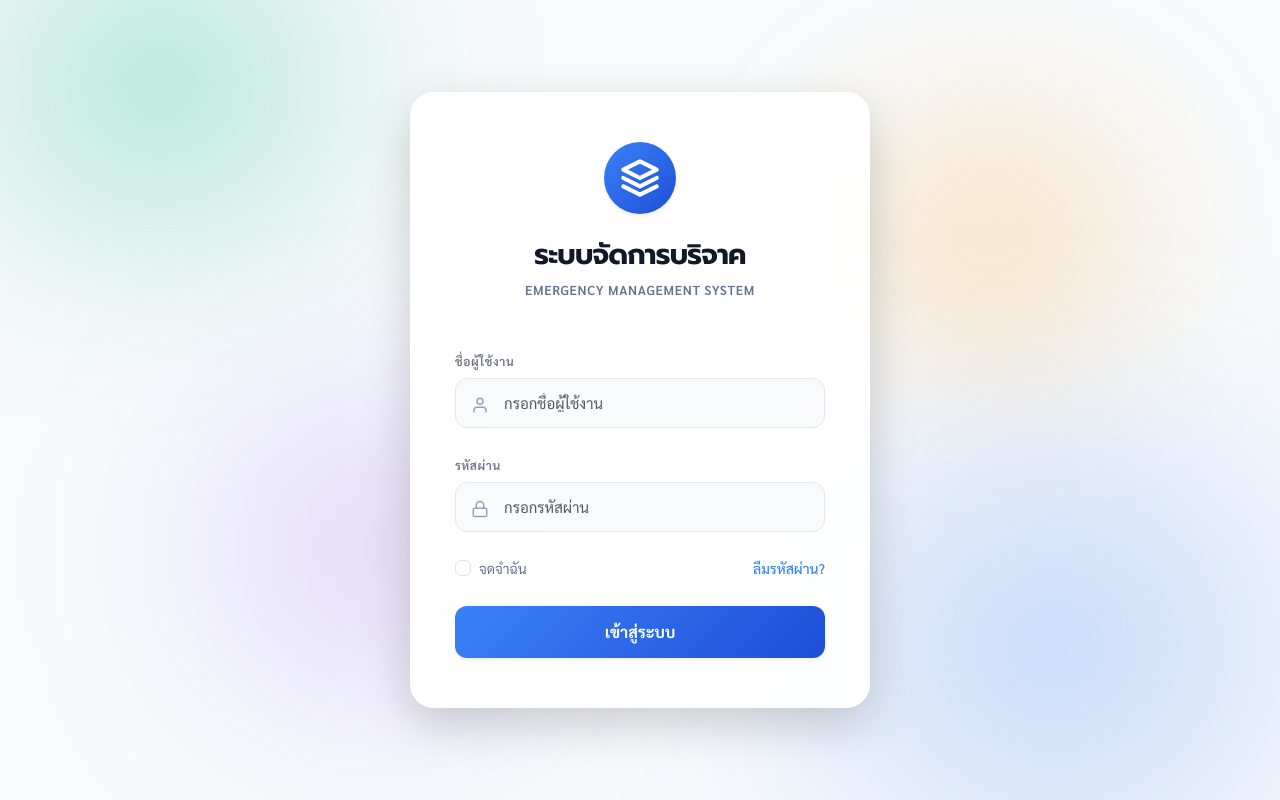
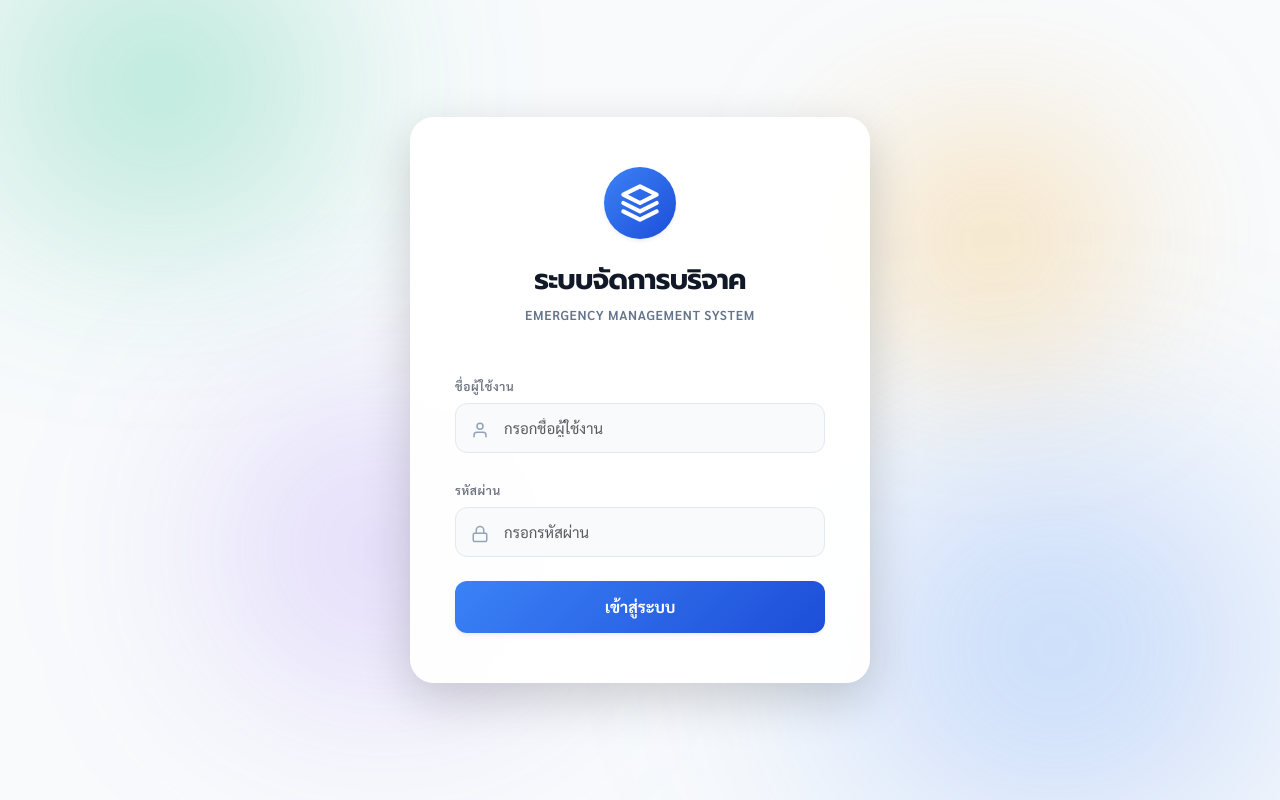
Before and after one commit to SSmikey/ems-donation, a Next.js app: page / in a window 1280 px wide. Built offline with nearby package versions, Linux system fonts and the light colour scheme.

Commit message:
del remember me on login

```diff
--- a/src/app/page.tsx
+++ b/src/app/page.tsx
@@ -209,24 +209,6 @@ export default function LoginPage() {
             </div>
           </div>
 
-          {/* Remember Me */}
-          <div className="mb-4 d-flex justify-content-between align-items-center">
-            <div className="form-check">
-              <input
-                className="form-check-input"
-                type="checkbox"
-                id="rememberMe"
-                checked={rememberMe}
-                onChange={(e) => setRememberMe(e.target.checked)}
-                style={{ borderRadius: '6px', cursor: 'pointer' }}
-              />
-              <label className="form-check-label" htmlFor="rememberMe" style={{ color: '#64748b', fontSize: '14px', cursor: 'pointer' }}>
-                จดจำฉัน
-              </label>
-            </div>
-            <a href="#" className="text-decoration-none" style={{ fontSize: '14px', color: '#3b82f6', fontWeight: 500 }}>ลืมรหัสผ่าน?</a>
-          </div>
-
           {/* Login Button */}
           <button
             type="submit"
```
